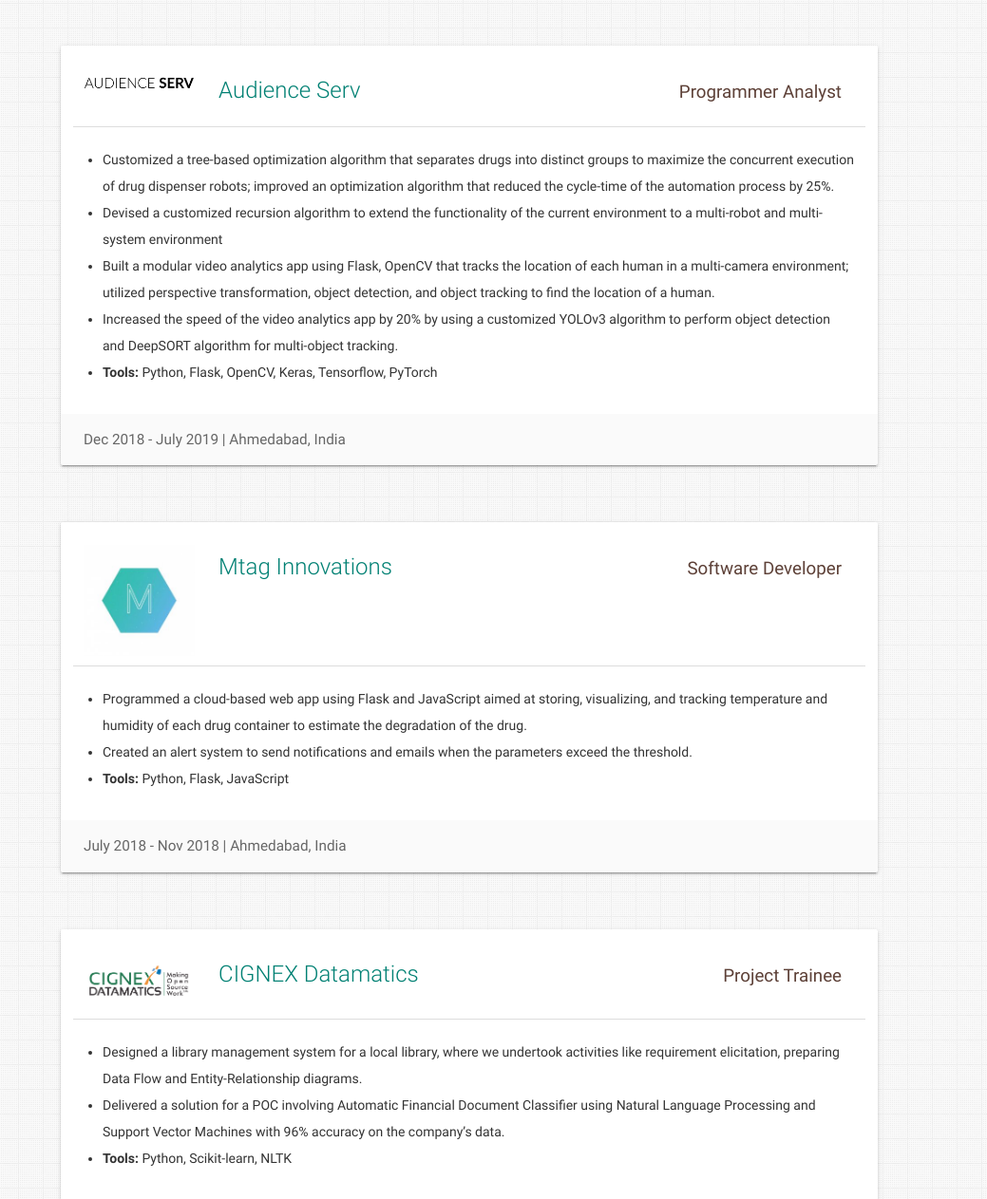
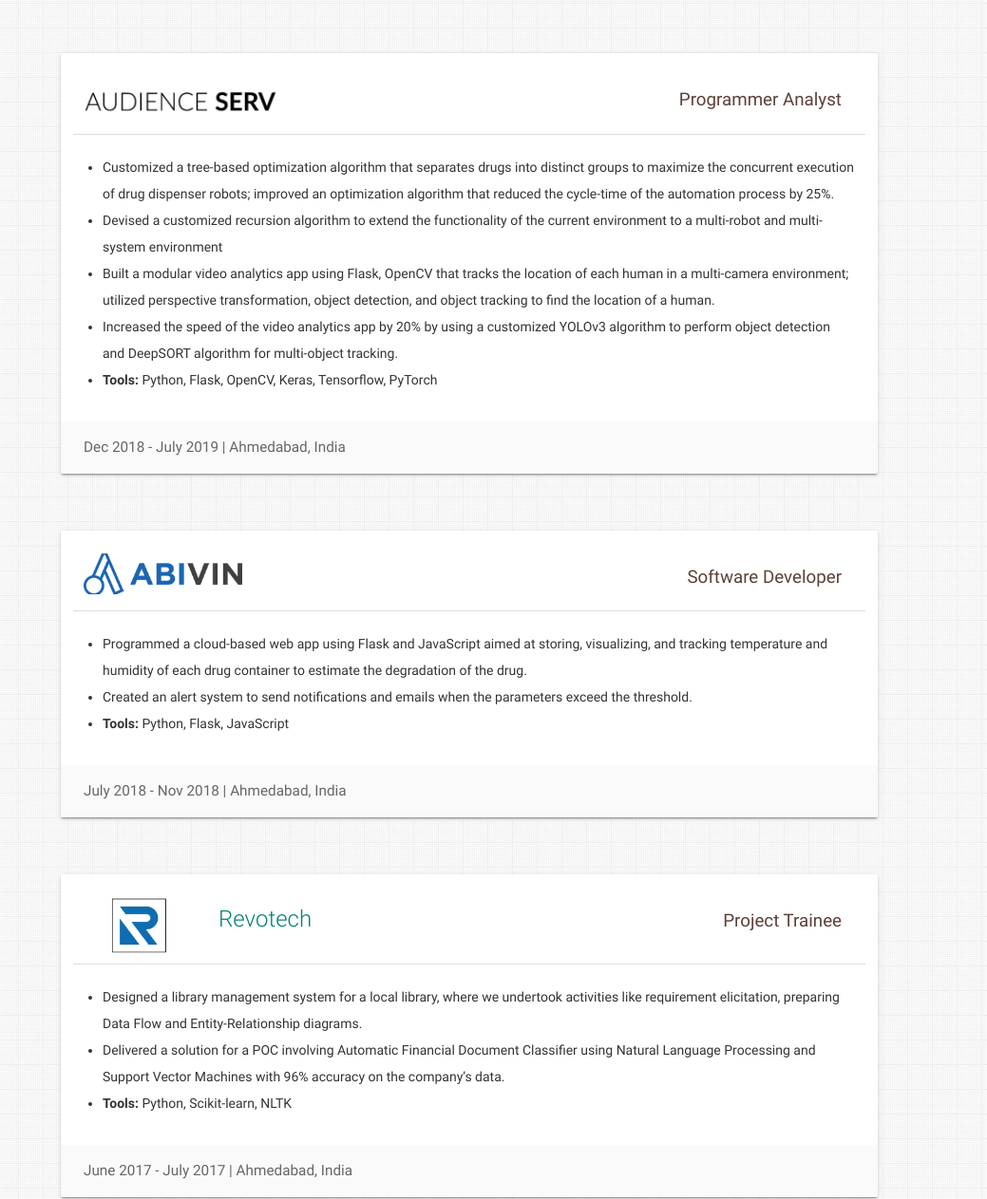
Before and after one commit to tanlm1996/luuminhtan.github.io, a website: page index.html in a window 1280 px wide. Shown: the part 2181-3444 px from the top of the page at 95% size, without its empty margins (241-1280 px from the left). Drawn offline with nearby package versions, Linux system fonts and the light colour scheme.

Commit message:
update logo

```diff
--- a/index.html
+++ b/index.html
@@ -311,14 +311,14 @@
           <div class="card-content">
             <div class="row">
               <div class="col s12 m2">
-                <a href="https://www.zhiffy.com/" target="_blank"><img alt="Zhiffy logo"
-                    src="/assets/img/exp-bravezone-01.png" class="responsive-img center-block" /></a>
+                <a href="https://bravezone.com/" target="_blank"><img alt="Zhiffy logo"
+                    src="/assets/img/exp-bravezone-01.png" class="center-block" /></a>
               </div>
               <!-- <div class="col s12 m10"> -->
               <div class="col s12 m10">
                 <p>
                   <span class="card-title"><a href="https://bravezone.com/" target="_blank"
-                    class="teal-text hoverline">BraveZone</a></span>
+                    class="teal-text hoverline"></a></span>
                 </p>
               </div>
             </div>
@@ -348,14 +348,14 @@
           <div class="card-content">
             <div class="row">
               <div class="col s12 m2">
-                <a href="https://www.audienceserv.com/" target="_blank"><img alt="Meditab logo"
-                      src="/assets/img/exp-audienceserv..jpg" class="responsive-img center-block" /></a>
+                <a href="https://www.audienceserv.com/" target="_blank"><img alt="AudienceServ logo"
+                      src="/assets/img/exp-audienceserv..jpg" class="center-block" style="max-height: 51px"/></a>
               </div>
               <!-- <div class="col s12 m10"> -->
               <div class="col s12 m10">
                 <p>
                   <span class="card-title"><a href="https://www.audienceserv.com/" target="_blank"
-                      class="teal-text hoverline">Audience Serv</a></span>
+                      class="teal-text hoverline"></a></span>
                 </p>
               </div>
             </div>
@@ -390,15 +390,16 @@
           <div class="card-content">
             <div class="row">
               <div class="col s12 m2">
-                <img alt="Mtag logo" src="/assets/img/exp-mtag-logo-250x250.jpg" class="responsive-img center-block" />
+                <a href="https://www.abivin.com/" target="_blank1">
+                  <img alt="Abivin logo" src="/assets/img/exp-abivin.png" class="center-block " style="max-height: 43px"/>
+                </a>
 
               </div>
 
               <!-- <div class="col s12 m10"> -->
               <div class="col s12 m10">
                 <p>
-                  <span class="card-title"><a href="#experience" class="teal-text hoverline">Mtag
-                      Innovations</a></span>
+                  <span class="card-title"><a href="#experience" class="teal-text hoverline"></a></span>
                 </p>
               </div>
             </div>
@@ -426,14 +427,13 @@
           <div class="card-content">
             <div class="row">
               <div class="col s12 m2">
-                <a href="https://www.cignex.com" target="_blank"><img alt="Cignex logo"
-                    src="/assets/img/exp-cignex-logo.png" class="responsive-img center-block" /></a>
+                <a href="https://revotech.com.vn/" target="_blank"><img alt="Cignex logo"
+                    src="/assets/img/exp-revotech.jpeg" class="responsive-img center-block" /></a>
               </div>
               <div class="col s12 m10">
                 <p>
-                  <span class="card-title"><a href="https://www.cignex.com" target="_blank"
-                      class="teal-text hoverline">CIGNEX
-                      Datamatics </a></span>
+                  <span class="card-title"><a href="https://revotech.com.vn/" target="_blank"
+                      class="teal-text hoverline">Revotech</a></span>
                 </p>
               </div>
             </div>
```
Also changed, not shown: assets/img/exp-abivin.png (added), assets/img/exp-as-logo.png (added), assets/img/exp-cignex-logo-250x250.jpg (deleted), assets/img/exp-revotech.jpeg (added).
